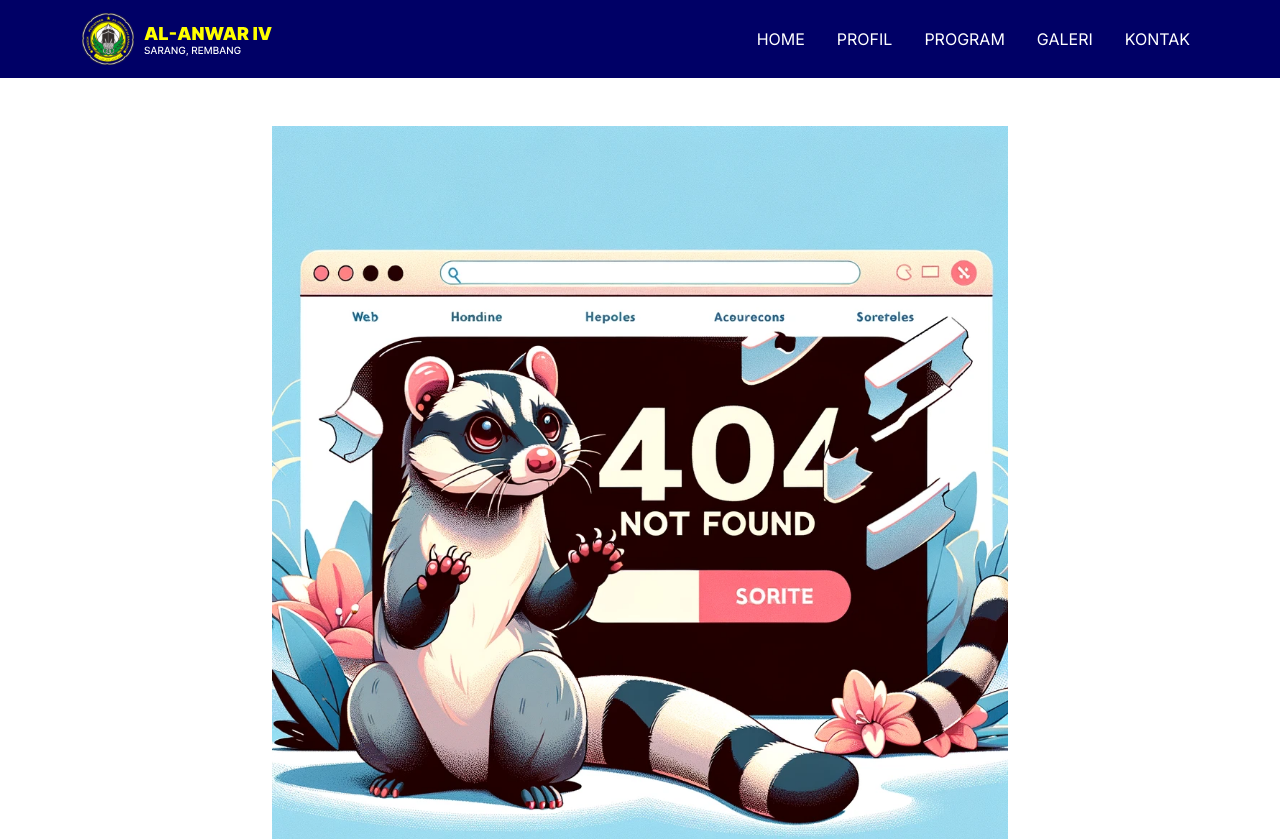
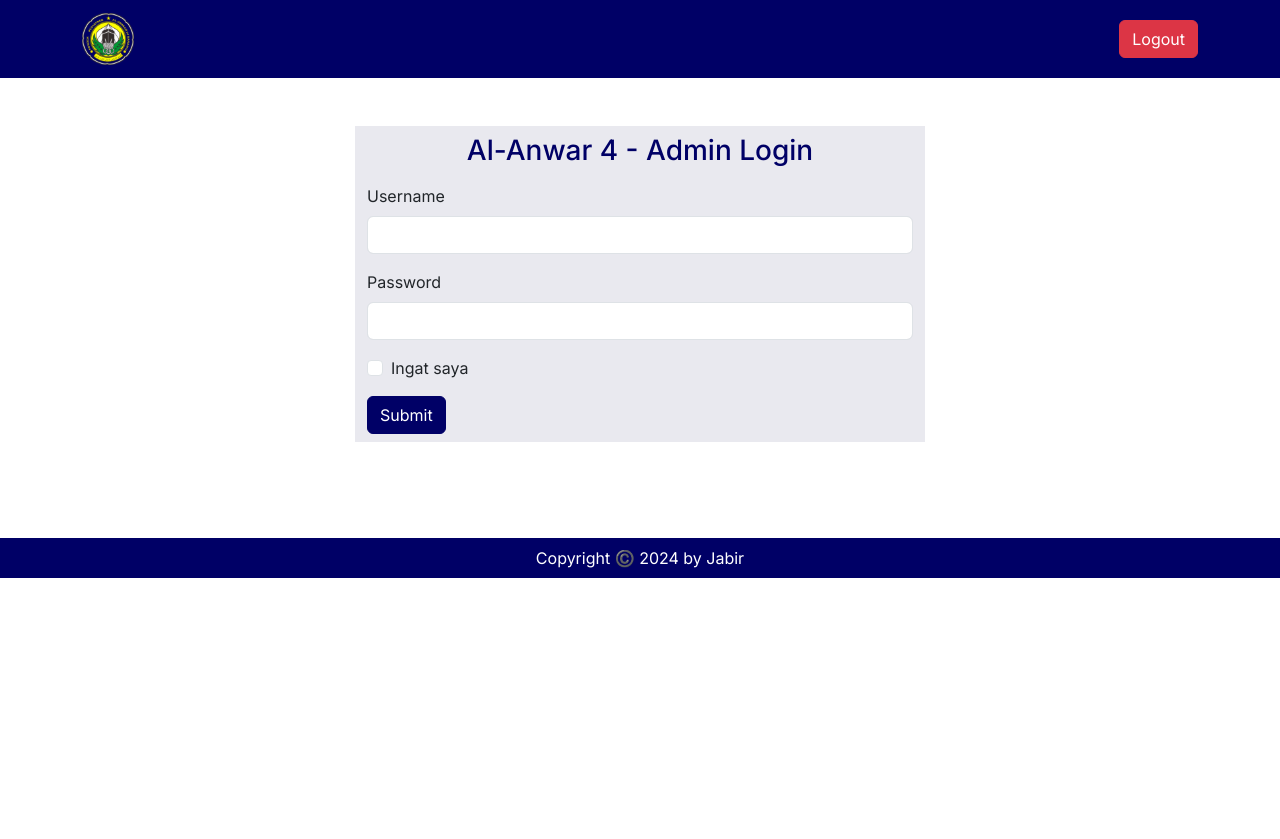
Before and after one commit to jabir019/alanwar4, a React (Vite) app: page /admin/login in a window 1280 px wide. Shown: the top 839 px of the page. After the commit the page ends 800 px from the top, so only its background shows below. Built offline with nearby package versions, Linux system fonts and the light colour scheme.

Commit message:
update login pages

```diff
--- a/src/App.jsx
+++ b/src/App.jsx
@@ -8,7 +8,7 @@ import Program from "./pages/Program";
 import Kontak from "./pages/Kontak";
 import Pendaftaran from "./pages/Pendaftaran";
 import NotFound from "./pages/NotFound";
-import Dashbord from "./pages/Dashbord";
+import AdminLogin from "./pages/AdminLogin";
 import Admin from "./pages/Admin";
 
 function App() {
@@ -22,7 +22,7 @@ function App() {
           <Route path="/program" element={<Program />} />
           <Route path="/kontak" element={<Kontak />} />
           <Route path="/pendaftaran" element={<Pendaftaran />} />
-          <Route path="/dashbord" element={<Dashbord />} />
+          <Route path="/admin/login" element={<AdminLogin />} />
           <Route path="/admin" element={<Admin />} />
           <Route path="*" element={<NotFound />} />
         </Routes>
--- a/src/components/NavLogin.jsx
+++ b/src/components/NavLogin.jsx
@@ -1,5 +1,20 @@
 import Logo from "../assets/logoaja.svg";
+import { useNavigate } from "react-router-dom";
+
 export default function NavLogin() {
+  const navigate = useNavigate();
+
+  function handleLogout() {
+    const konfirmasi = confirm("Apakah anda yakin ingin keluar?");
+    if (konfirmasi) {
+      // remove token
+      localStorage.removeItem("token");
+
+      // redirect ke halaman login
+      navigate("/admin/login");
+    }
+  }
+
   return (
     <>
       <nav className="navbar navbar-expand-lg bg-primary">
@@ -8,7 +23,9 @@ export default function NavLogin() {
             <img src={Logo} alt="logo" />
           </a>
           <div>
-            <button className="btn btn-danger">Logout</button>
+            <button onClick={handleLogout} className="btn btn-danger">
+              Logout
+            </button>
           </div>
         </div>
       </nav>
--- a/src/layouts/MainLayLogin.jsx
+++ b/src/layouts/MainLayLogin.jsx
@@ -1,7 +1,25 @@
 import NavLogin from "../components/NavLogin";
 import FootLogin from "../components/FootLogin";
+import { useNavigate } from "react-router-dom";
+import { useEffect } from "react";
 
 export default function MainLayLogin({ children }) {
+  const navigate = useNavigate();
+
+  function checkAuth() {
+    const token = localStorage.getItem("token");
+    if (!token) {
+      navigate("/admin/login");
+    }
+  }
+
+  // check auth ketika pertama kali halaman diakses
+  // useEffect mount
+  useEffect(() => {
+    checkAuth();
+  }),
+    [];
+
   return (
     <div className="d-flex flex-column " style={{ minHeight: "0vh" }}>
       <NavLogin />
--- a/src/layouts/SectionDashbor.jsx
+++ b/src/layouts/SectionAdminLogin.jsx
@@ -1,14 +1,17 @@
 import React, { useState, useEffect } from "react";
-import MainLayLogin from "./MainLayLogin";
+import { useNavigate } from "react-router-dom";
 
-export default function SectionDashbor() {
+export default function SectionAdminLogin() {
   const [isSuccess, setIsSuccess] = useState(null);
   const [data, setData] = useState(null);
   const [username, setUsername] = useState("");
   const [password, setPassword] = useState("");
+  const navigate = useNavigate();
 
   function handleSubmit(event) {
     event.preventDefault();
+
+    alert("Login Berhasil");
     setData(true);
     fetch("https://jabir.neuversity.site/wp-json/jwt-auth/v1/token", {
       method: "POST",
@@ -32,6 +35,9 @@ export default function SectionDashbor() {
         console.log(data);
         if (data.token) {
           alert("Login Berhasil");
+          // set token ke local storage
+          localStorage.setItem("token", data.token);
+          navigate("/admin");
         } else {
           alert("Login Gagal");
         }
--- /dev/null
+++ b/src/pages/AdminLogin.jsx
@@ -0,0 +1,10 @@
+import MainLayLogin from "../layouts/MainLayLogin";
+import SectionAdminLogin from "../layouts/SectionAdminLogin";
+
+export default function AdminLogin() {
+  return (
+    <MainLayLogin>
+      <SectionAdminLogin />
+    </MainLayLogin>
+  );
+}
--- a/src/pages/Dashbord.jsx
+++ /dev/null
@@ -1,10 +0,0 @@
-import MainLayLogin from "../layouts/MainLayLogin";
-import SectionDashbor from "../layouts/SectionDashbor";
-
-export default function Dashbord() {
-  return (
-    <MainLayLogin>
-      <SectionDashbor />
-    </MainLayLogin>
-  );
-}
```
